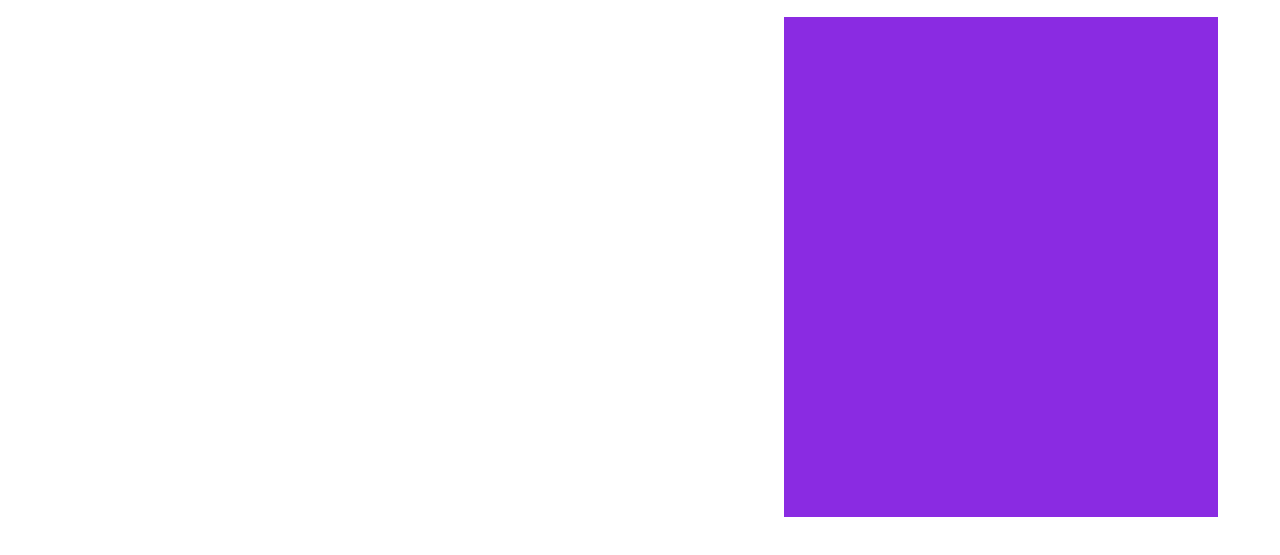
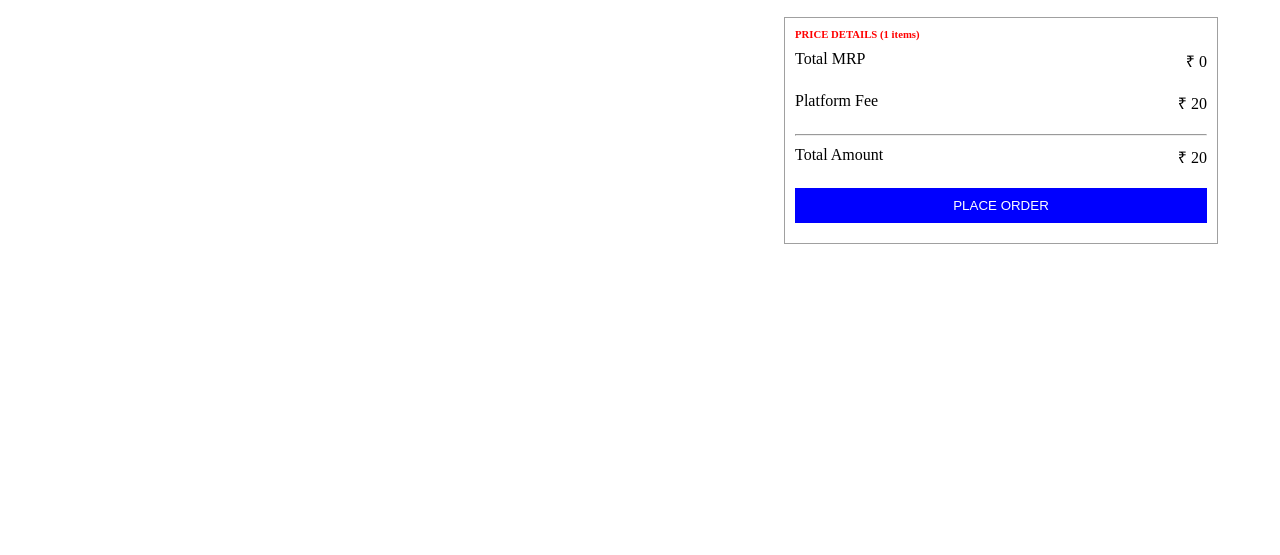
Before and after one commit to Muskan-tuteja/Beauty.verse, a plain HTML site: page pages/cart.html in a window 1280 px wide. Shown: the part 83-638 px from the top of the page. Drawn offline with Linux system fonts and the light colour scheme; no server answers.

Commit message:
10/09/25

```diff
--- a/pages/cart.css
+++ b/pages/cart.css
@@ -1,36 +1,57 @@
-.items-details{
+.items-details {
   display: flex;
   gap: 20px;
   padding: 20px;
 }
 
-.product-left{
+.product-left {
   width: 60%;
+}
+.product-total-amount {
+  width: 35%;
+  border: 1px solid rgba(0, 0, 0, 0.371);
+  padding: 10px;
 
 }
-.product-total-amount{
-  width: 35%;
-  height: 500px;
-  background-color: blueviolet;
+.product-total-amount h6{
+  color: red;
 }
-.product-left .product-lefts img{
+.product-total-amount * {
+  margin-bottom: 10px;
+}
+.product-total-amount *:not(h6,button) {
+  display: flex;
+  justify-content: space-between;
+}
+.product-total-amount button {
+  width: 100%;
+  padding: 10px;
+  background-color: blue;
+  color: white;
+  outline: none;
+  border: none;
+}
+.product-total-amount button:hover{
+  background-color: rgba(0, 0, 255, 0.436);
+}
+
+.product-left .product-lefts img {
   height: 150px;
 }
-.product-left .product-lefts{
-   display: flex;
-   border: 2px solid black;
-   margin-bottom: 2px;
-   position: relative;
 
+.product-left .product-lefts {
+  display: flex;
+  border: 1px solid rgba(0, 0, 0, 0.344);
+  margin-bottom: 2px;
+  position: relative;
 }
-.product-left .product-lefts .product-left-detalis{
-
+.product-left .product-lefts .product-left-detalis {
   padding: 10px;
 }
-.product-left .product-lefts .product-left-detalis *{
+.product-left .product-lefts .product-left-detalis * {
   margin-bottom: 20px;
 }
-.product-left .product-lefts .fa-circle-xmark{
+.product-left .product-lefts .fa-circle-xmark {
   padding-top: 5px;
   position: absolute;
   right: 10px;
--- a/pages/cart.html
+++ b/pages/cart.html
@@ -47,10 +47,24 @@
     </header>
 
     <section class="items-details">
-      <div class="product-left">
-
+      <div class="product-left"></div>
+      <div class="product-total-amount">
+        <h6>PRICE DETAILS (1 items)</h6>
+        <div class="mrp">
+          <span>Total MRP</span>
+          <span class="total-mrp"> ₹ 0</span>
+        </div>
+        <div class="Platform-Fee">
+          <span>Platform Fee</span>
+          <span>₹ 20</span>
+        </div>
+        <hr />
+        <div class="total">
+          <span>Total Amount</span>
+          <span class="total-amount">₹ 20</span>
+        </div>
+        <button>PLACE ORDER</button>
       </div>
-      <div class="product-total-amount"></div>
       <div class="product-right"></div>
     </section>
     <script src="cart.js"></script>
--- a/pages/cart.js
+++ b/pages/cart.js
@@ -11,6 +11,8 @@ async function getData() {
   let productleft = document.querySelector(".product-left");
 
   let innerHTML = ``;
+  let totalMRP = 0;
+
 
   cartData.forEach((item) => {
     innerHTML += `<div class="product-lefts">
@@ -22,15 +24,20 @@ async function getData() {
             <p id="percentage">${item.discountPercentage}% off</p>
           </div>
         </div>`;
+        totalMRP += item.price;
+
   });
   productleft.innerHTML = innerHTML;
+    document.querySelector(".total-mrp").innerHTML = totalMRP;
+
+  document.querySelector(".total-amount").innerHTML = (totalMRP + 20).toFixed(2) ;
 
   const buttons = document.querySelectorAll(".fa-circle-xmark");
 
   buttons.forEach((button) => {
     button.addEventListener("click", () => {
       let id = Number(button.getAttribute("data-id"));
-      console.log("hello");
+
 
      cart = cart.filter((i) => id != i);
       localStorage.setItem("cart", JSON.stringify(cart));
```
